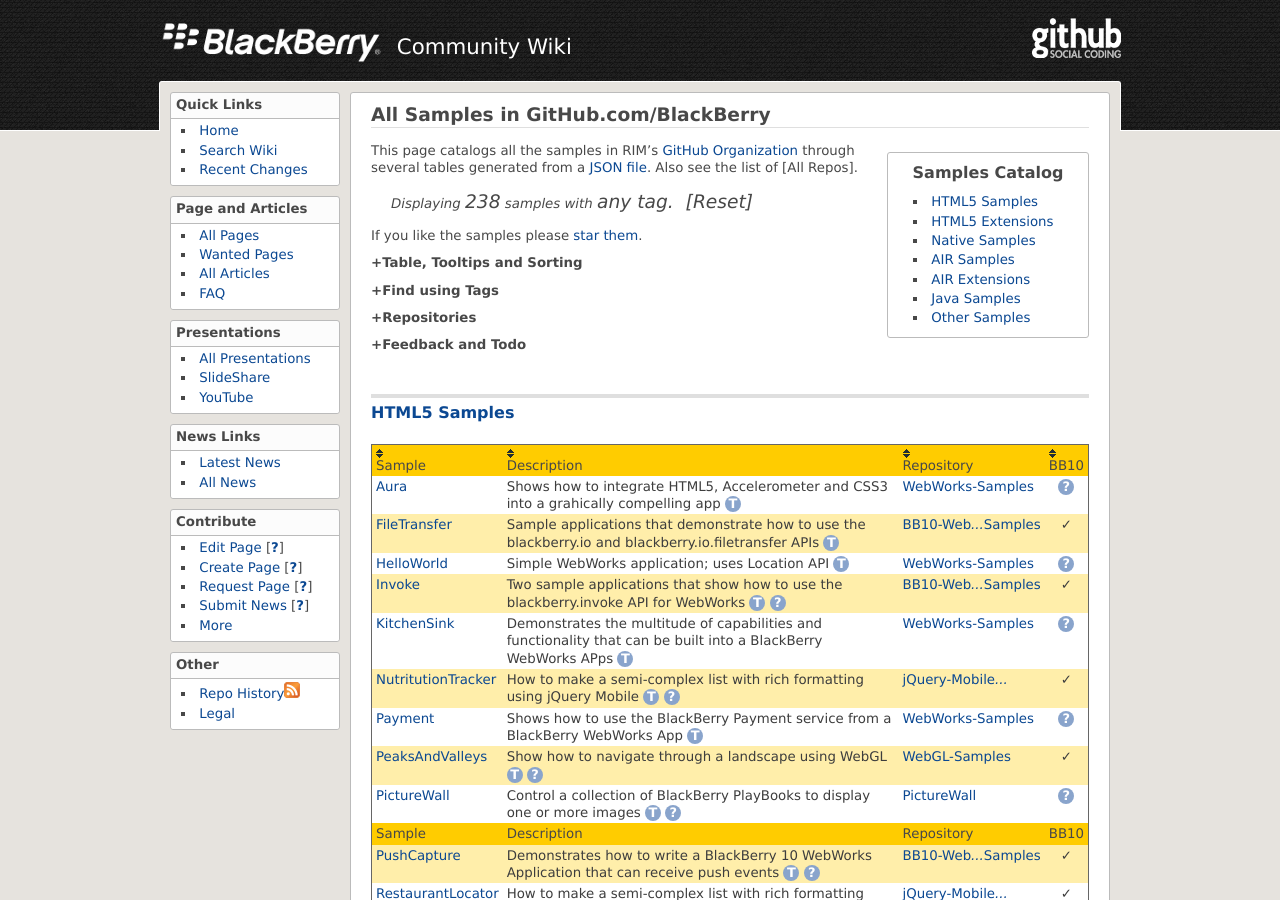
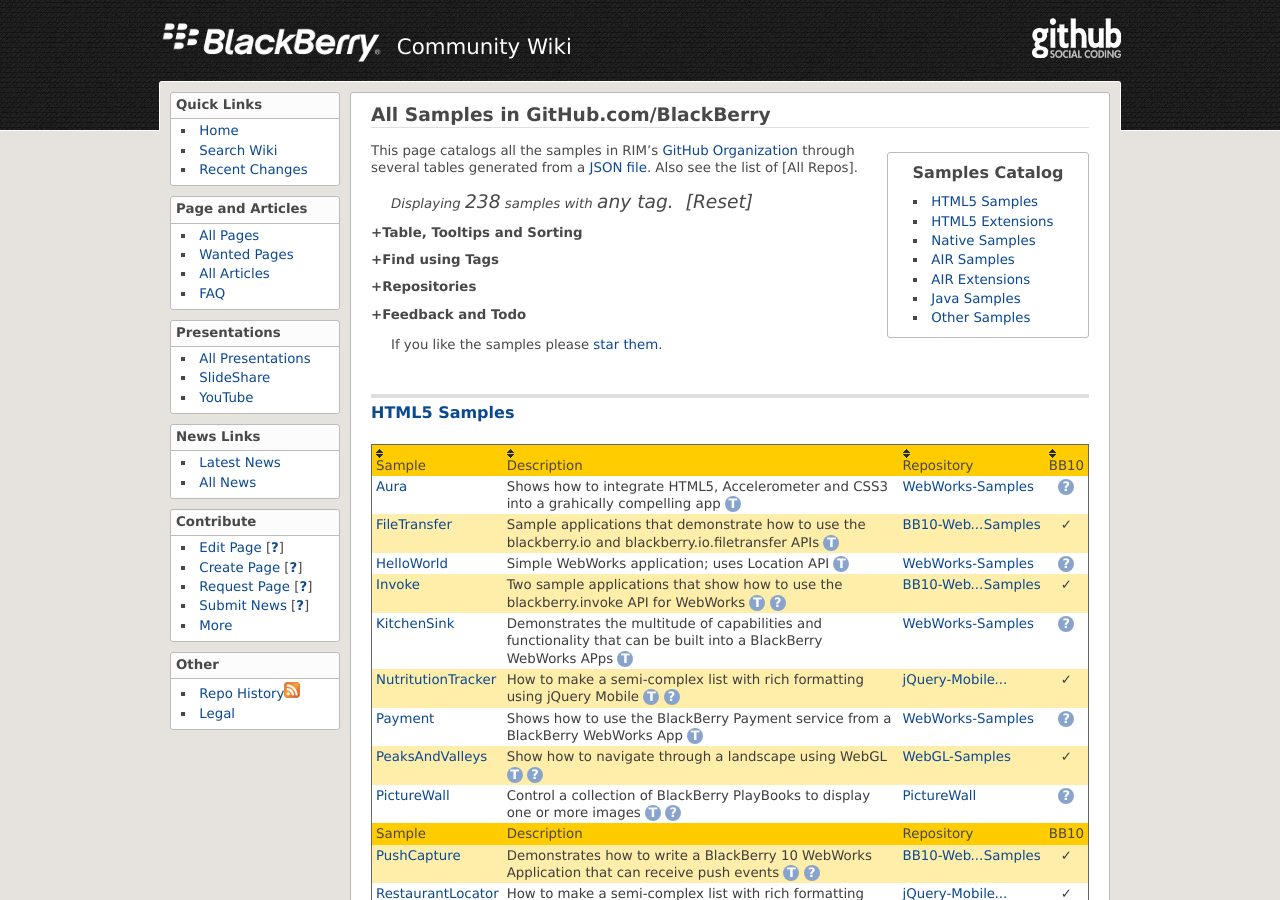
Before and after one commit to blackberry/Catalogs, a Jekyll site: the page built from All_Samples.md, in a window 1280 px wide and 900 px high. Built offline with Jekyll 4.4.1, drawn with Linux system fonts in a browser that asks for light colours; part of the change alters nothing that is shown.

Commit message:
forgot one style change in All_Samples

```diff
--- a/All_Samples.md
+++ b/All_Samples.md
@@ -33,8 +33,6 @@ Also see the list of [All Repos].
 with
 <span style='font-size:140%;'><span id='narrow-currenttag'><!-- dynamic content --></span>.&nbsp;&nbsp;<span id='showAllSamples'>[Reset]</span></span></em>
 </p>
-
-If you like the samples please [star them](https://github.com/blog/1204-notifications-stars).
 
 <div style="margin-top:10px;" class="collapsable" label="Table, Tooltips and Sorting">
 </div>
@@ -109,6 +107,8 @@ We always welcome your feedback on how to best present information in this and r
 </p>
 </div>
 
+<p style='margin-left: 20px;'>If you like the samples please <a href='https://github.com/blog/1204-notifications-stars'>star them</a>.</p>
+
 
 <div class="dynContent">
 <div id="samplesHtml5">
```
